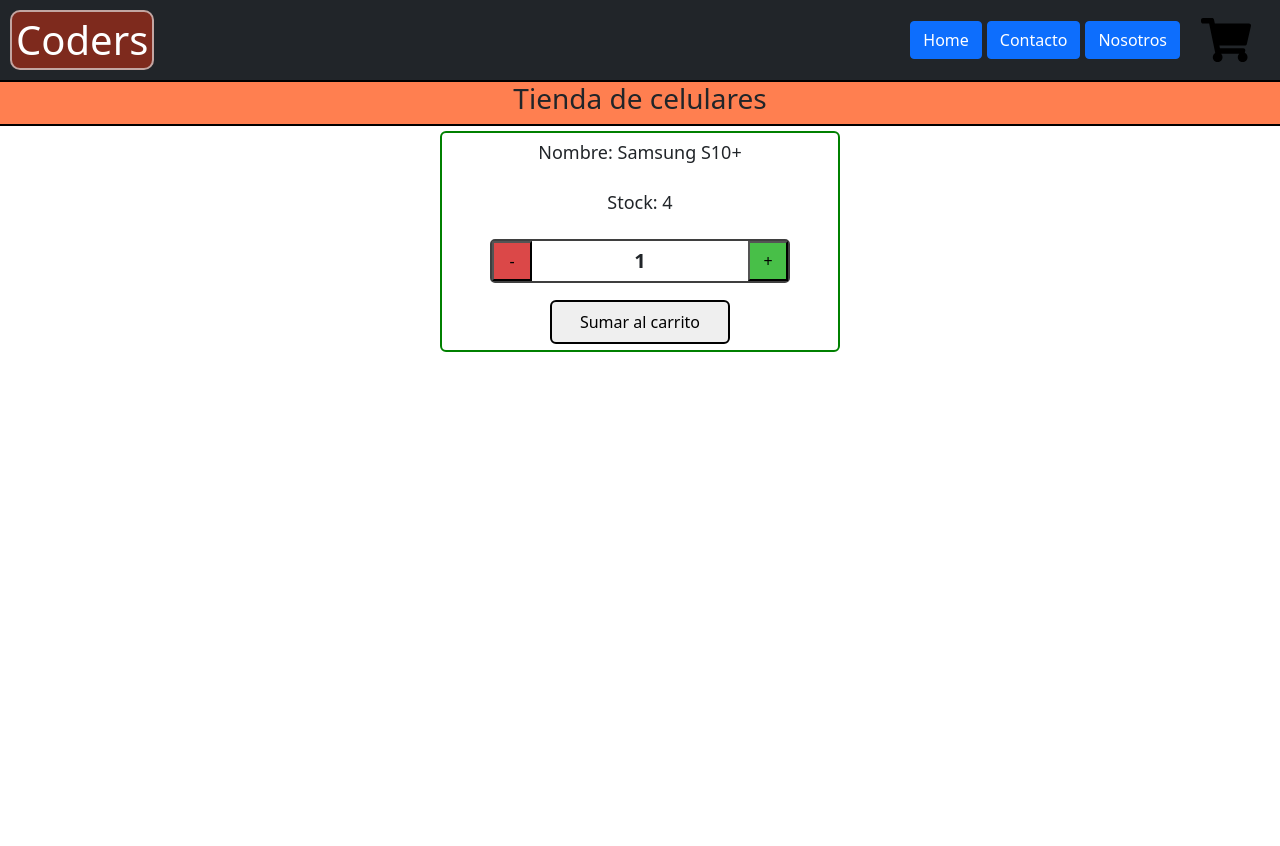
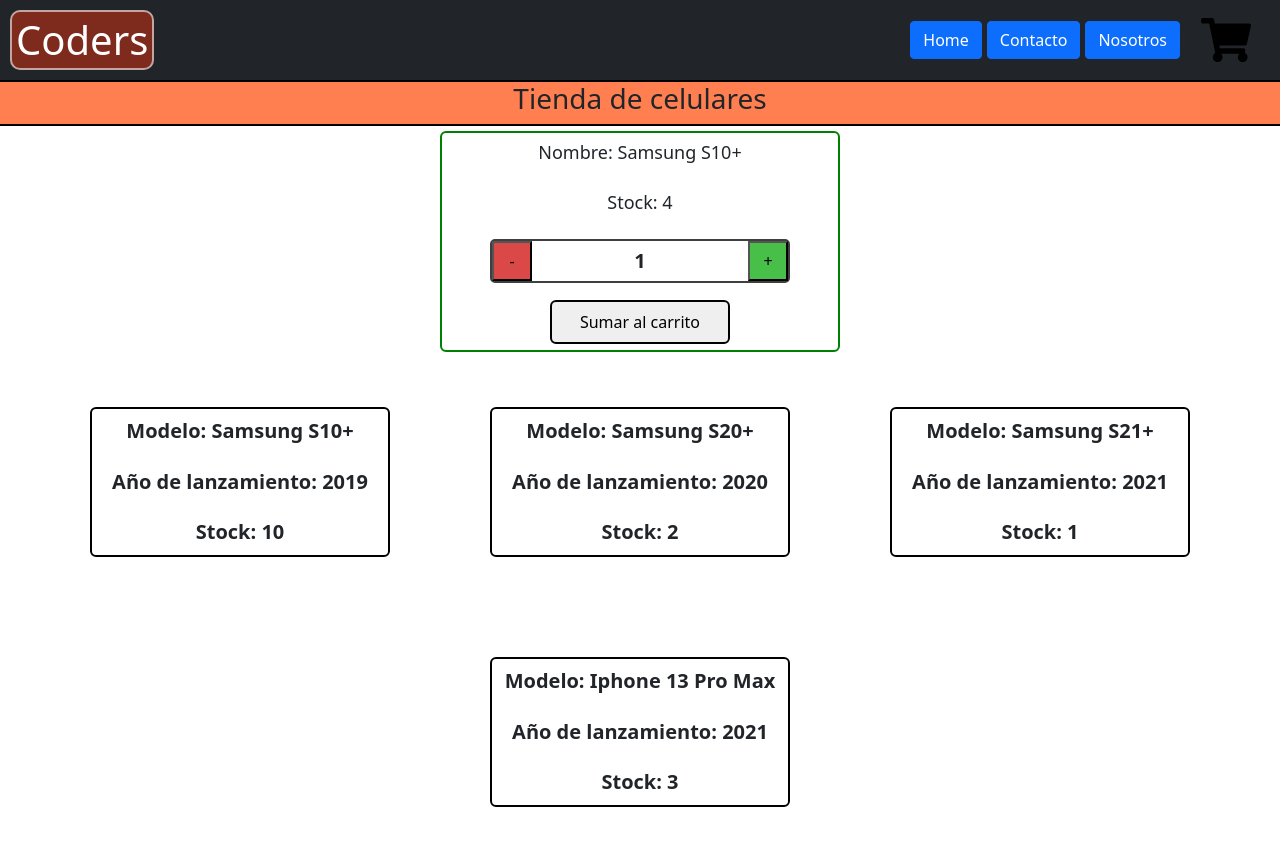
Before and after one commit to martinjacobsen93/Mobile-eShop-React-Version, a React (Create React App) app: page / in a window 1280 px wide. Shown: the top 846 px of the page. Before the commit the page ends 800 px from the top, so only its background shows below. Built offline with nearby package versions, Linux system fonts and the light colour scheme.

Commit message:
modifico componente ItemList.js

```diff
--- a/src/App.css
+++ b/src/App.css
@@ -144,3 +144,31 @@
   color: white;
   background-color: rgba(0, 0, 0, 0.664);
 }
+
+/* ITEM */
+
+.item__container {
+  width: 300px;
+  border: 2px solid black;
+  border-radius: 6px;
+  margin: 50px;
+  height: 150px;
+  display: flex;
+  flex-direction: column;
+  gap: 6px;
+  align-items: center;
+}
+
+.item__detail {
+  margin: auto;
+  font-size: 20px;
+  font-weight: bold;
+}
+
+/* ITEM LIST */
+
+.itemList__container {
+  display: flex;
+  flex-wrap: wrap;
+  justify-content: center;
+}
--- a/src/App.js
+++ b/src/App.js
@@ -1,8 +1,8 @@
 import './App.css';
 import NavBar from './components/NavBar';
-import TituloBienvenida from './components/TituloBienvenida';
 import ItemListContainer from './components/ItemListContainer'
 import ItemCount from './components/ItemCount'
+import ItemList from './components/ItemList';
 
 function App() {
   return (
@@ -10,6 +10,7 @@
       <NavBar/>
       <ItemListContainer greeting={'Tienda de celulares'}/>
       <ItemCount stock={5} initial={1}/>
+      <ItemList />
     </div>
   );
 }
--- /dev/null
+++ b/src/archivos-json/celulares.json
@@ -0,0 +1,17 @@
+[
+    {"modelo": "Samsung S10+",
+    "año": 2019,
+    "stock": 10},
+
+    {"modelo": "Samsung S20+",
+    "año": 2020,
+    "stock": 2},
+
+    {"modelo": "Samsung S21+",
+    "año": 2021,
+    "stock": 1},
+
+    {"modelo": "Iphone 13 Pro Max",
+    "año": 2021,
+    "stock": 3}
+]
--- /dev/null
+++ b/src/components/Item.js
@@ -0,0 +1,13 @@
+import React from 'react'
+
+const Item = ({model, year, stock}) => {
+    return (
+        <div className='item__container'>
+            <p className='item__detail'>Modelo: {model}</p>
+            <p className='item__detail'>Año de lanzamiento: {year}</p>
+            <p className='item__detail'>Stock: {stock}</p>
+        </div>
+    )
+}
+
+export default Item
--- a/src/components/ItemCount.js
+++ b/src/components/ItemCount.js
@@ -1,4 +1,4 @@
-import React, { Fragment, useState, useEffect} from 'react'
+import React, { Fragment, useState} from 'react'
 
 const ItemCount = ({stock, initial}) => {
 
@@ -6,7 +6,7 @@
     const [cantidadStock, setcantidadStock] = useState(stock - initial)
 
     const sumarCantidad = () => {  /* Funcion llamada en el evento onClick de linea 46 */
-        if (count < stock && cantidadStock != 0) {
+        if (count < stock && cantidadStock !== 0) {
             setCount(count + 1)
             setcantidadStock(cantidadStock - 1)
         }
@@ -30,12 +30,6 @@
         }
     }
 
-    useEffect(() => {
-        console.log("Fase de montaje")
-    }, [])
-
-    useEffect(() => console.log("Fase de actualizacion"))
-
     return (
         <Fragment>
             <div className='contador__container'>
--- /dev/null
+++ b/src/components/ItemList.js
@@ -0,0 +1,116 @@
+import React, {useEffect, useState} from 'react'
+import Celulares from '../archivos-json/celulares.json'
+import Item from './Item';
+
+
+const ItemList = () => {
+    const URL = Celulares;
+    const [celulares, setCelulares] = useState([]);
+
+    const getData = () => {
+        const newPromise = new Promise((resolve, reject) => {
+            setTimeout(() => {
+                resolve([...URL])
+                reject("No se pudo conseguir la información solicitada")
+            }, 2000);
+        })
+        newPromise.then(res => setCelulares(res))
+                 .catch(err => console.log(err));
+    }
+
+
+    useEffect(() => {
+        getData()
+    }, [])
+
+
+
+    return (
+        <div className='itemList__container'>
+            {celulares.map((c, index) =>
+                <Item model={c.modelo} year={c.año} stock={c.stock} key={index}/>
+            )}
+        </div>
+    )
+}
+
+export default ItemList
+
+
+
+
+
+
+
+
+
+
+
+
+
+
+
+
+
+
+
+
+
+
+
+
+
+
+
+
+
+
+
+
+
+
+
+
+
+
+
+
+
+
+
+
+
+
+
+// import React, { useEffect, useState } from 'react'
+// import Item from './Item';
+
+
+// const ItemList = () => {
+
+//     const [chars, setChars] = useState([]);
+
+//     const obtenerItems = () => {
+//         const URL = 'https://rickandmortyapi.com/api/character'
+//         fetch(URL)
+//         .then(res => res.json())
+//         .then(data => {
+//             setChars(data.results)
+//             // console.log(data.results)
+//         })
+//     }
+
+//     useEffect(() => {
+//         obtenerItems()
+//     }, [])
+
+//     return (
+//         <div>
+//             {chars.map((char, index) =>
+//                 <Item name={char.name} species={char.species} key={index}/>
+//             )}
+//         </div>
+//     )
+// }
+
+// export default ItemList
```
